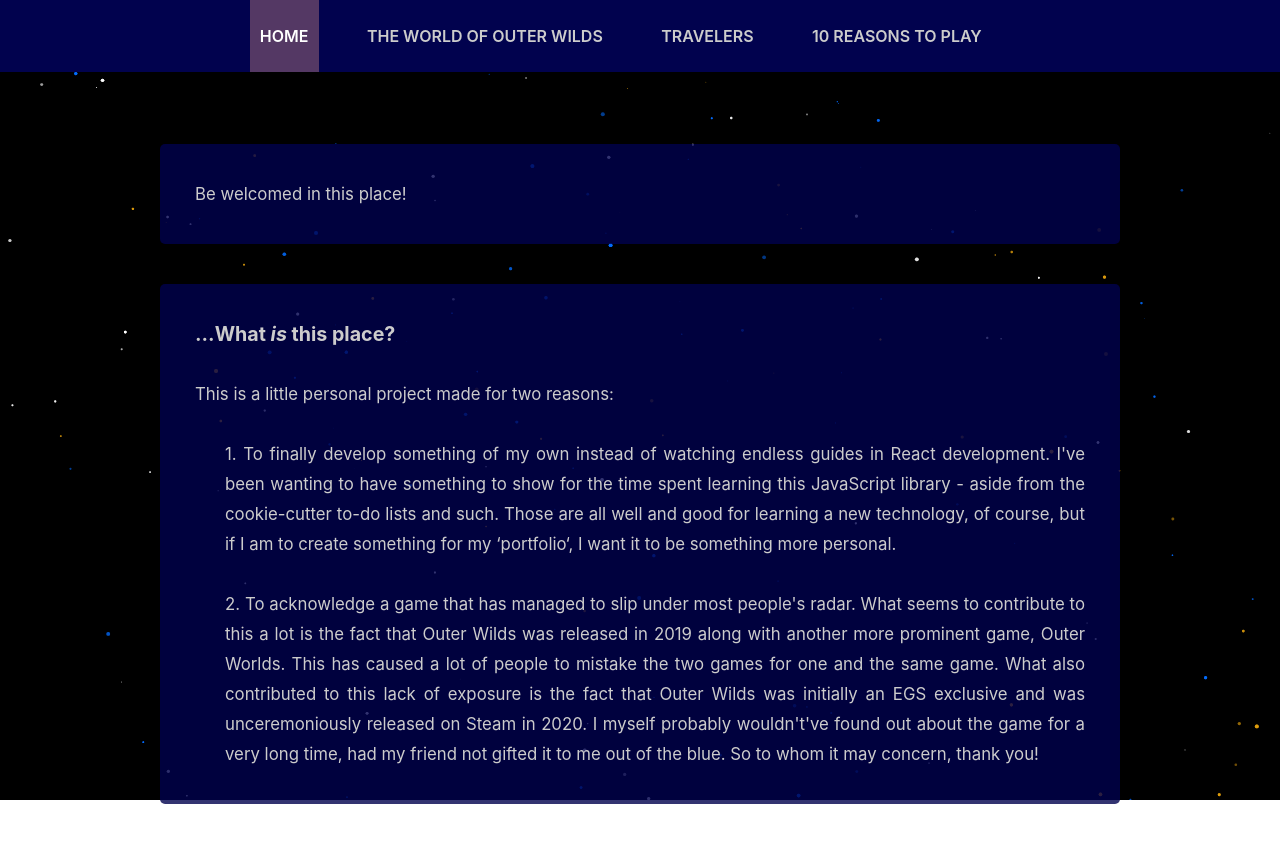
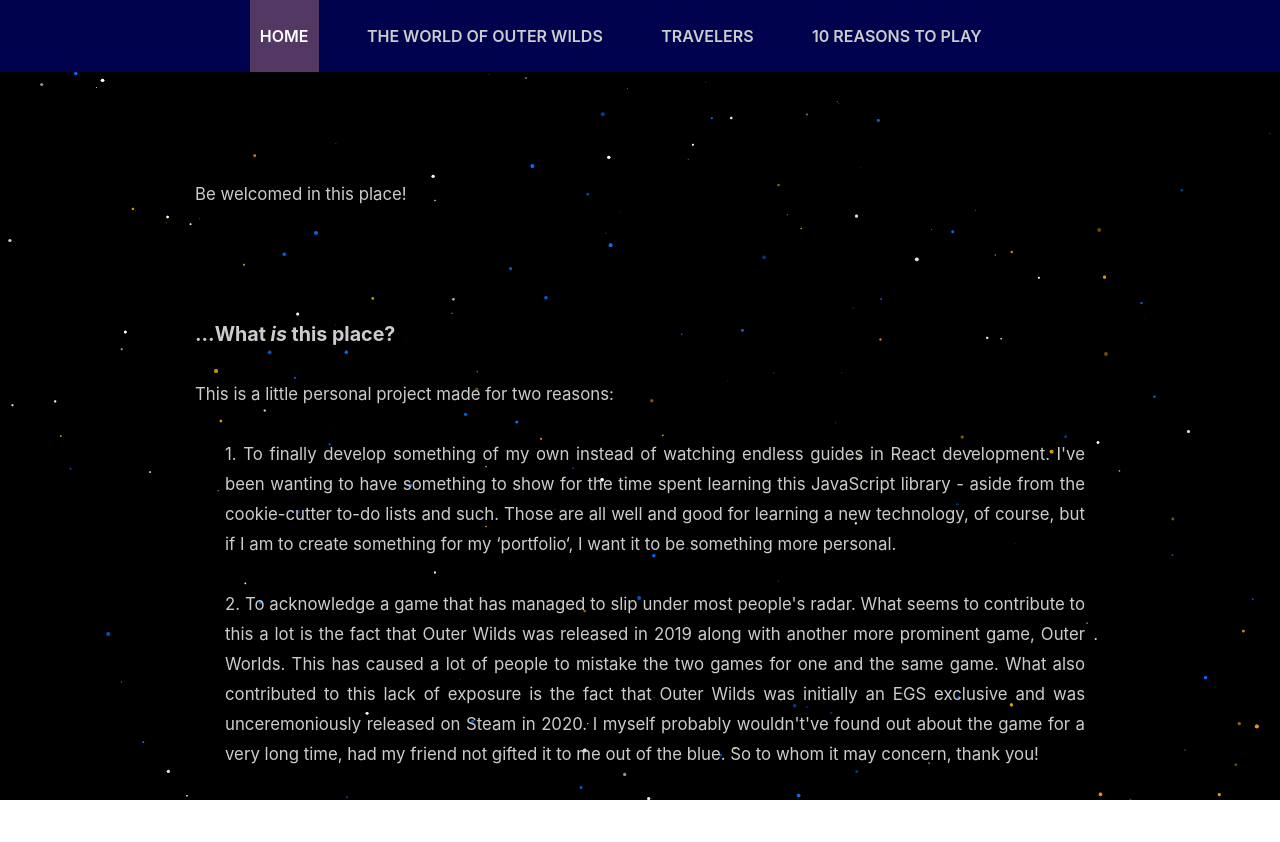
Before and after one commit to ensehic/wild-react-venture, a React (Create React App) app: page / in a window 1280 px wide. Shown: the top 842 px of the page. Built offline with nearby package versions, Linux system fonts and the light colour scheme.

Commit message:
Added optional props classNameProp and defaultBackdround to Container in order to make the component a bit more flexible.

```diff
--- a/src/components/Container/Container.tsx
+++ b/src/components/Container/Container.tsx
@@ -4,12 +4,21 @@
 
 interface ContainerProps {
     children: React.ReactNode,
-    style?: React.CSSProperties
+    style?: React.CSSProperties,
+    classNameProp?: string,
+    defaultBackground?: true
 }
 
-const Container = (props: ContainerProps) => (
-    <div style={props.style} className={`${classes.container} bg-1a`}>
-        {props.children}
+const Container = ({children, style, classNameProp, defaultBackground}: ContainerProps) => (
+    <div
+        style={style}
+        className={[
+            classes.container,
+            defaultBackground && 'bg-1a',
+            classNameProp && classNameProp
+        ].join(' ')}
+    >
+        {children}
     </div>
 );
 
```
